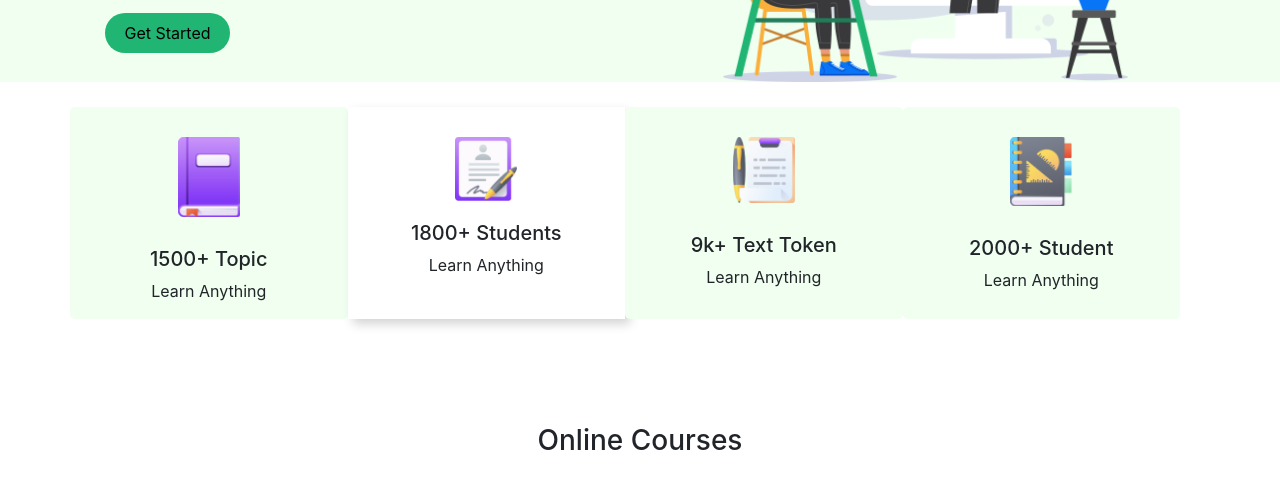
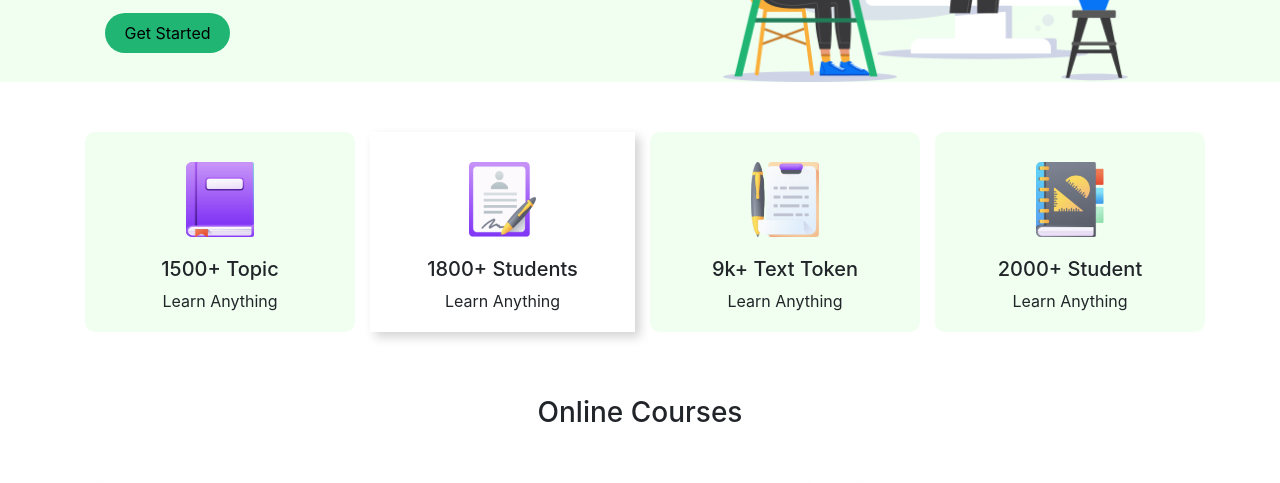
Before and after one commit to SShohag/e-school, a plain HTML site: page index.html in a window 1280 px wide. Shown: the part 251-734 px from the top of the page. Drawn offline with nearby package versions, Linux system fonts and the light colour scheme.

Commit message:
png logo added

```diff
--- a/index.html
+++ b/index.html
@@ -57,32 +57,34 @@
 
     <div class="container png-bg">
         <div class="row nice">
-            <div class="col-3 png-1">
-                <img class="mx-auto d-block w-25" src="images/ICON/book.png" alt="">
-                <div class="cat  align-self-end">
+            <div class="png-1">
+                <img class="mx-auto d-block png-img" src="images/ICON/book.png" alt="">
+                <div class="cat">
                    <h5>1500+ Topic</h5>
                    <p>Learn Anything</p>
                 </div>
             </div>
-            <div class="col-3 png-2">
-                <img class="mx-auto d-block w-25" src="images/ICON/Student.png" alt="">
-                <div class="cat align-self-end">
+            <div class="png-2">
+                <img class="mx-auto d-block png-img" src="images/ICON/Student.png" alt="">
+                <div class="cat">
                     <h5>1800+ Students</h5>
                     <p>Learn Anything</p>
                 </div>
             </div>
-            <div class="col-3 png-1">
-                <img class="mx-auto d-block w-25" src="images/ICON/Test.png" alt="">
-                <div class="cat align-self-end">
+            <div class="png-1">
+                <img class="mx-auto d-block png-img" src="images/ICON/Test.png" alt="">
+                <div class="cat">
                     <h5>9k+ Text Token</h5>
                     <p>Learn Anything</p>
                 </div>
             </div>
-            <div class="col-3 png-1">
-                <img class="mx-auto d-block w-25" src="images/ICON/Students.png" alt="">
-                <div class="cat align-self-end">
+            <div class="png-1">
+               <div class="pen">
+                <img class="mx-auto d-block png-img" src="images/ICON/Students.png" alt="">
+                <div class="cat">
                     <h5>2000+ Student</h5>
                     <p>Learn Anything</p>
+                </div>
                </div>
             </div>
         </div>
@@ -158,6 +160,7 @@
         </div>
     </div>
 
+    <div class="bg-last">
         <div class="container bottom-bg">
             <div class="row">
                 <div class="col-md-4">
@@ -215,6 +218,7 @@
                 <small>Copyright © 2020 Programming-hero.com</small>
             </footer>
         </div>
+    </div>
 
 
     <script src="https://code.jquery.com/jquery-3.5.1.slim.min.js" integrity="sha384-DfXdz2htPH0lsSSs5nCTpuj/zy4C+OGpamoFVy38MVBnE+IbbVYUew+OrCXaRkfj" crossorigin="anonymous"></script>
--- a/style.css
+++ b/style.css
@@ -1,6 +1,7 @@
 .body{
     font-family: 'Poppins', sans-serif;
 }
+
 .head{
     margin-bottom: 25px;
     background-color: #F0FFF0;
@@ -9,7 +10,7 @@
     background-color:  #F0FFF0;
 }
 .png-bg{
-    margin-bottom: 25px;
+    margin-top: 50px;
 }
 span{
     color: white;
@@ -45,27 +46,23 @@ span{
     text-align: center;
     padding-top: 20px;
 }
-.nice{
-height: 100px;
-width: 100%;
-}
 .png-1{
+    width: 270px;
+    height: 200px;
+    margin-left: 15px;
     background-color: #F0FFF0;
-    border-radius: 5px;
+    border-radius: 10px;
     padding-top: 30px;
 }
 .png-2{
+    width: 265px;
+    margin-left: 15px;
     padding-top: 30px;
     background-color: white;
     box-shadow: 5px 5px 10px lightgray;
 }
-
-.png-1 img{
-    text-align: center;
-    padding-bottom: 10px;
-}
 .onlin-bg{
-    padding-top: 15%;
+    padding-top: 5%;
 }
 .img-style{
    width: 50px;
@@ -92,6 +89,9 @@ width: 100%;
     background-color: black;
     margin-top: 60px;
 }
+.bg-last{
+    background-color: black;
+}
 .card-deck{
 margin-bottom: 10px;
 }
@@ -117,3 +117,7 @@ ul{
     margin-top: 70px;
     padding-left: 20px;
 }
+.png-img{
+    height: 75px;
+    width: 25%;
+}
```
Lines whose indentation alone changed are shown as unchanged.
